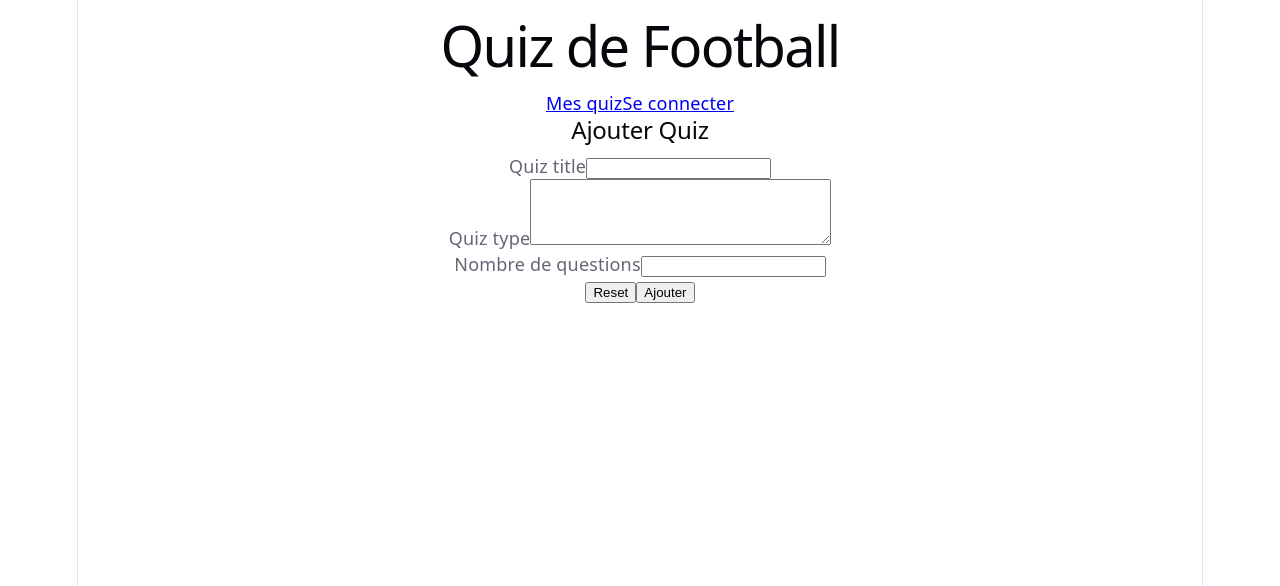
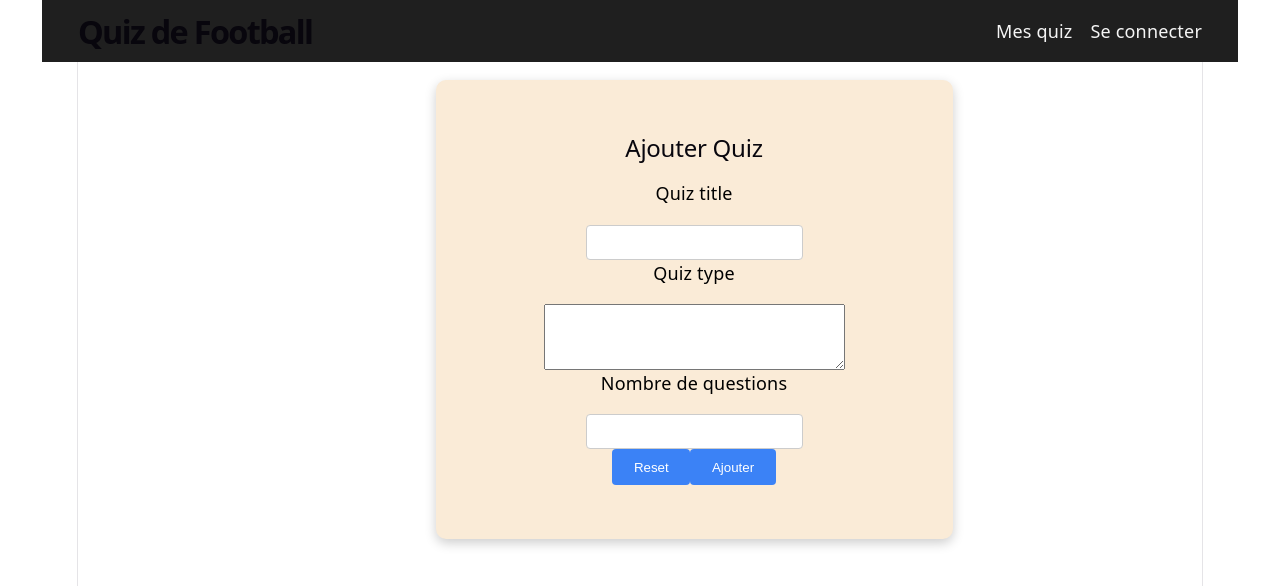
Before and after one commit to classes-mot/4a5-projet-final-h26-kaywanalizada, a React (Vite) app in the folder frontend/: page /add in a window 1280 px wide. Shown: the top 586 px of the page. Built offline with nearby package versions, Linux system fonts and the light colour scheme.

Commit message:
FAIT:Ajout du css dans le site

```diff
--- a/frontend/src/Pages/Add.css
+++ b/frontend/src/Pages/Add.css
@@ -0,0 +1,6 @@
+form{
+    display: flex;
+    flex-direction: column;
+    align-items: center;
+    background-color: antiquewhite;
+}
--- a/frontend/src/components/Header/Header.css
+++ b/frontend/src/components/Header/Header.css
@@ -0,0 +1,46 @@
+.main-header {
+  width: 100%;
+  display: flex;
+  justify-content: space-between;
+  align-items: center;
+  padding: 1rem 2rem;
+  background-color: #1f1f1f;
+}
+
+.title {
+  margin: 0;
+  font-size: 1.8rem;
+  font-weight: bold;
+}
+
+.nav-links {
+  display: flex;
+  gap: 1rem;
+  align-items: center;
+}
+
+.nav-links a {
+  color: #f5f5f5;
+  text-decoration: none;
+}
+.nav-links a:hover {
+  color: #10b981;
+}
+
+.logout-btn {
+  background-color: #ef4444;
+  color: white;
+}
+
+.logout-btn:hover {
+  background-color: #dc2626;
+}
+
+.nav-links .add-btn {
+  background-color: #2563eb;
+  color: white;
+}
+
+.nav-links .add-btn:hover {
+  background-color: #1d4ed8;
+}
--- a/frontend/src/components/LoginForm/LoginForm.css
+++ b/frontend/src/components/LoginForm/LoginForm.css
@@ -0,0 +1,59 @@
+form {
+  background-color: white;
+  color: black;
+  display: flex;
+  flex-direction: column;
+  justify-content: center;
+  align-items: center;
+  padding: 3rem;
+  width: 100%;
+  max-width: 500px;
+  border-radius: 10px;
+  box-shadow: 0 4px 12px rgba(0, 0, 0, 0.2);
+  font-size: 1rem;
+}
+
+form h2 {
+  margin-bottom: 1rem;
+  text-align: center;
+}
+
+.control-row {
+  display: flex;
+  flex-direction: column;
+  gap: 1rem;
+  margin-bottom: 1rem;
+}
+
+.control label {
+  font-weight: 500;
+}
+
+.control input {
+  padding: 0.5rem;
+  border-radius: 4px;
+  border: 1px solid #ccc;
+  width: 100%;
+}
+
+.error {
+  color: #ef4444;
+  font-size: 0.8rem;
+}
+
+.form-actions {
+  text-align: center;
+}
+
+.form-actions .button {
+  padding: 0.6rem 1.2rem;
+  background-color: #3b82f6;
+  color: white;
+  border: none;
+  border-radius: 4px;
+  cursor: pointer;
+}
+
+.form-actions .button:hover {
+  background-color: #2563eb;
+}
--- a/frontend/src/components/QuizCard/QuizCard.css
+++ b/frontend/src/components/QuizCard/QuizCard.css
@@ -0,0 +1,53 @@
+.btn-modifier {
+  text-align: center;
+  border-radius: 8px;
+}
+.btn-supprimer {
+  text-align: center;
+  border-radius: 8px;
+}
+div{
+    display: flex;
+    flex-direction: column;
+    align-items: center;
+    gap: 1rem;
+}
+img {
+  max-height: 200px;
+  max-width: 200px;
+}
+.group-btn {
+  display: flex;
+  flex-direction: row;
+}
+
+.btn-modifier {
+  background-color: #2563eb;
+  color: white;
+}
+
+.btn-modifier:hover {
+  background-color: #1d4ed8;
+}
+
+.btn-supprimer {
+  background-color: #ef4444;
+  color: white;
+}
+
+.btn-supprimer:hover {
+  background-color: #dc2626;
+}
+.group-btn{
+    display: flex;
+    flex-direction: row;
+}
+p{
+    margin: 0.002rem;
+}
+
+.quiz-card{
+    border: 2px solid black;
+    border-radius: 12px;
+    padding: 1.2rem;
+}
--- a/frontend/src/components/QuizCard/QuizCard.jsx
+++ b/frontend/src/components/QuizCard/QuizCard.jsx
@@ -14,7 +14,7 @@
   }
   return (
     <li>
-      <div>
+      <div class = "quiz-card">
         <p>Titre:{props.title}</p>
         <p>Type:{props.type}</p>
         <p>Nombre de questions: {props.nbQuestions}</p>
--- a/frontend/src/components/QuizList/QuizList.css
+++ b/frontend/src/components/QuizList/QuizList.css
@@ -0,0 +1,19 @@
+.btn.btn-primary{
+    border-radius: 8px;
+
+}
+
+.game-list{
+    display: flex;
+    flex-direction: row;
+    flex-wrap: wrap;
+    justify-content: center;
+    gap: 20px;
+    padding: 20px;
+}
+.container{
+    display: flex;
+    flex-direction: column;
+    gap: 1rem;
+    padding: 4rem 4.5rem;
+}
```
